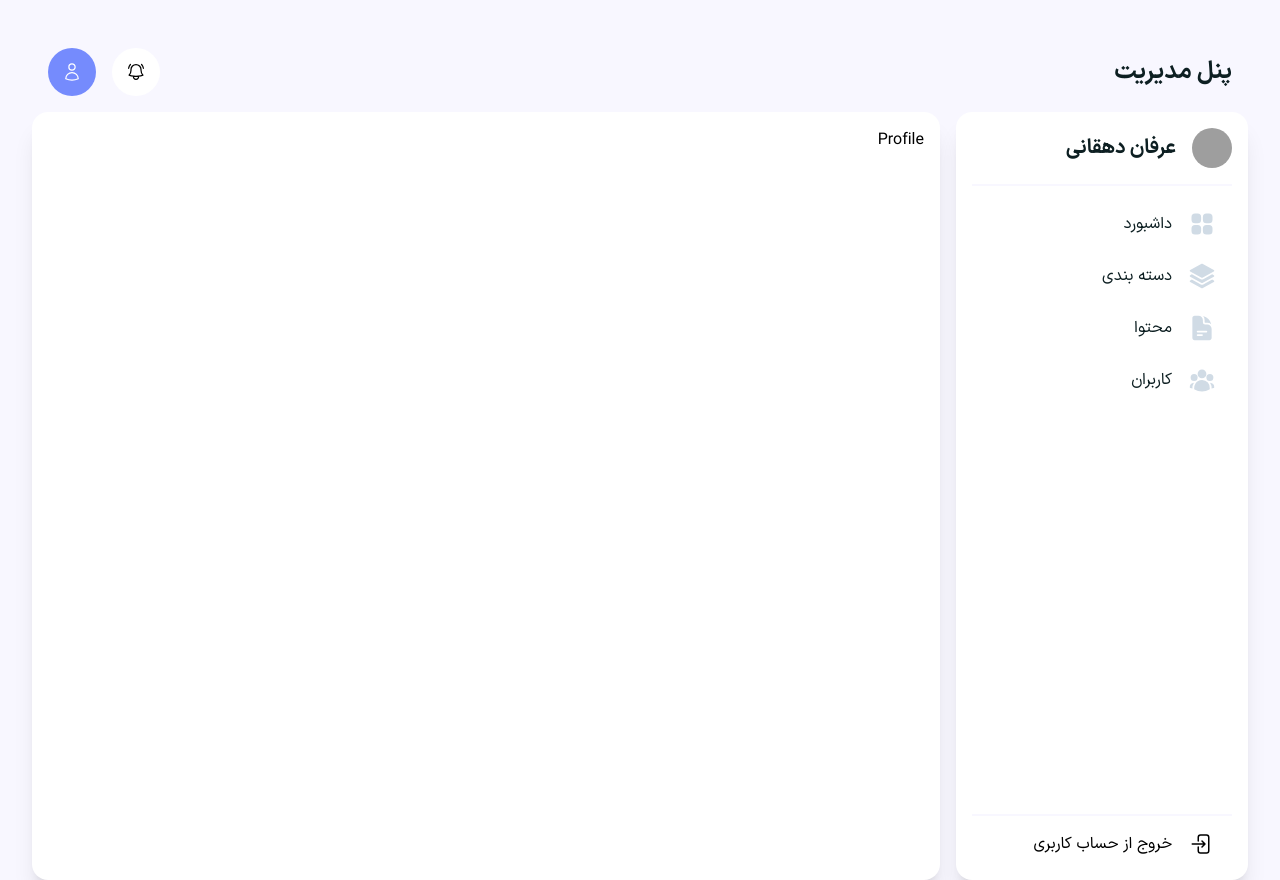
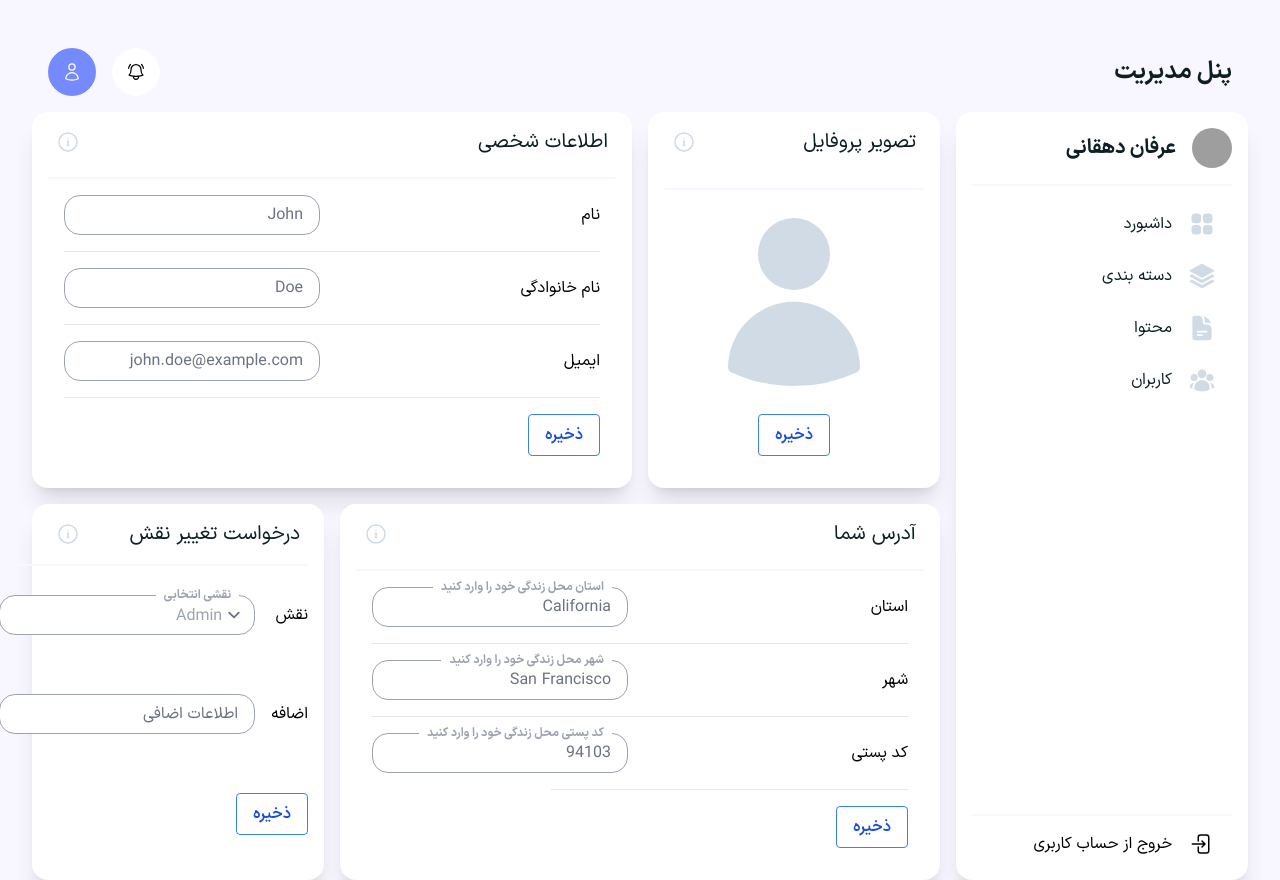
Before and after one commit to erfandehghani/CreatorPanel, a React (Vite) app: page /Profile in a window 1280 px wide. Built offline with nearby package versions, Linux system fonts and the light colour scheme; grey boxes are pictures that could not be loaded.

Commit message:
Profile Page Created

```diff
--- a/src/components/Global/Inputs/SubmitInput.jsx
+++ b/src/components/Global/Inputs/SubmitInput.jsx
@@ -1,9 +1,7 @@
-import react from "@heroicons/react"
-
 const SubmitInput = () => {
   return (
     <button
-            class="bg-transparent hover:bg-blue-500 text-blue-700 font-semibold hover:text-white py-2 px-4 border border-blue-500 hover:border-transparent rounded"
+      className="w-min hover:bg-blue-500 text-blue-700 font-semibold hover:text-white py-2 px-4 border border-blue-500 hover:border-transparent rounded"
       type="submit">
       ذخیره
     </button>
--- a/src/components/Global/Inputs/TextInput.jsx
+++ b/src/components/Global/Inputs/TextInput.jsx
@@ -1,6 +1,6 @@
 import React from 'react';
 
-const TextInput = ({ name, error, description, value, label }) => {
+const TextInput = ({ name, error, description, value, label, placeholder }) => {
   return (
     <fieldset class="flex items-center justify-between">
 
@@ -20,7 +20,8 @@ const TextInput = ({ name, error, description, value, label }) => {
                 type="text"
                 name={name}
                 id={name}
-                value={value}/>
+                value={value}
+                placeholder={placeholder}/>
             <span class="absolute font-bold text-xs bottom-7 right-4 bg-white text-gray-400 px-2 py-1">{description}</span>
         </div>
 
--- a/src/components/Profile.jsx
+++ b/src/components/Profile.jsx
@@ -1,11 +1,75 @@
-import Card from "./Global/Card";
+import React from 'react';
+import Card from './Global/Card';
+import CardHeader from "./Global/CardHeader";
+import TextInput from './Global/Inputs/TextInput';
+import SubmitInput from './Global/Inputs/SubmitInput'; // Assuming you have a button component
+import SelectInput from "./Global/Inputs/SelectInput";
+import { UserIcon } from "@heroicons/react/24/solid";
 
 const Profile = () => {
-    return(
-        <Card className="col-span-3 h-admin-full-card-height">
-            Profile
-        </Card>
-    );
-}
+  return (
+    <>
+      {/* Profile Picture Card */}
+      <Card class="h-admin-half-card-height">
+        <CardHeader cardTitle="تصویر پروفایل" />
+        <div className="p-4 flex justify-center">
+          <div className="flex flex-col items-center space-y-4">
+            {/*<img src="/path-to-profile-image.jpg" alt="Profile" className="size-16 rounded-full" />*/}
+            <UserIcon className='size-48 text-light-secondary'/>
+            <SubmitInput value="Save Picture" additionalClasses="bg-blue-500 text-white" />
+          </div>
+        </div>
+      </Card>
+
+      {/* Personal Information Card */}
+      <Card className="col-span-2 h-admin-half-card-height">
+        <CardHeader cardTitle="اطلاعات شخصی" />
+        <div className="p-4 space-y-4">
+          <TextInput label="نام" name="firstname" placeholder="John" />
+          <hr/>
+          <TextInput label="نام خانوادگی" name="lastname" placeholder="Doe" />
+          <hr/>
+          <TextInput label="ایمیل" name="email" type="email" placeholder="john.doe@example.com" />
+          <hr/>
+          <SubmitInput value="Update Personal Info" additionalClasses="bg-green-500 text-white" />
+        </div>
+      </Card>
+
+      {/* Address Information Card */}
+      <Card className="h-admin-half-card-height col-span-2">
+        <CardHeader cardTitle="آدرس شما" />
+        <div className="p-4 space-y-4">
+          <TextInput label="استان" description="استان محل زندگی خود را وارد کنید" name="state" placeholder="California" />
+          <hr/>
+          <TextInput label="شهر" description="شهر محل زندگی خود را وارد کنید" name="city" placeholder="San Francisco" />
+          <hr/>
+          <TextInput label="کد پستی" description="کد پستی محل زندگی خود را وارد کنید" name="zipcode" placeholder="94103" />
+          <hr className='w-2/3'/>
+          <SubmitInput value="Update Address" additionalClasses="bg-yellow-500 text-white" />
+        </div>
+      </Card>
+
+      {/* Role Change Request Card */}
+      <Card className="h-admin-half-card-height">
+        <CardHeader cardTitle="درخواست تغییر نقش" />
+        <div className="flex-grow flex flex-col justify-around w-min">
+          <SelectInput
+            name="role"
+            label="نقش"
+            description="نقشی انتخابی"
+            options={[
+              { id: 1, name: "Admin" },
+              { id: 2, name: "Moderator" },
+              { id: 3, name: "Creator" },
+              { id: 4, name: "User" },
+            ]}
+          />
+          <TextInput label="اضافه" name="additionalInfo" placeholder="اطلاعات اضافی" />
+          <SubmitInput value="Request Role Change" className="w-8" />
+        </div>
+      </Card>
+    </>
+  );
+};
 
 export default Profile;
```
Also changed, not shown: 1 other file (tests, documents, lock files or other folders). Lines whose indentation alone changed are shown as unchanged.
